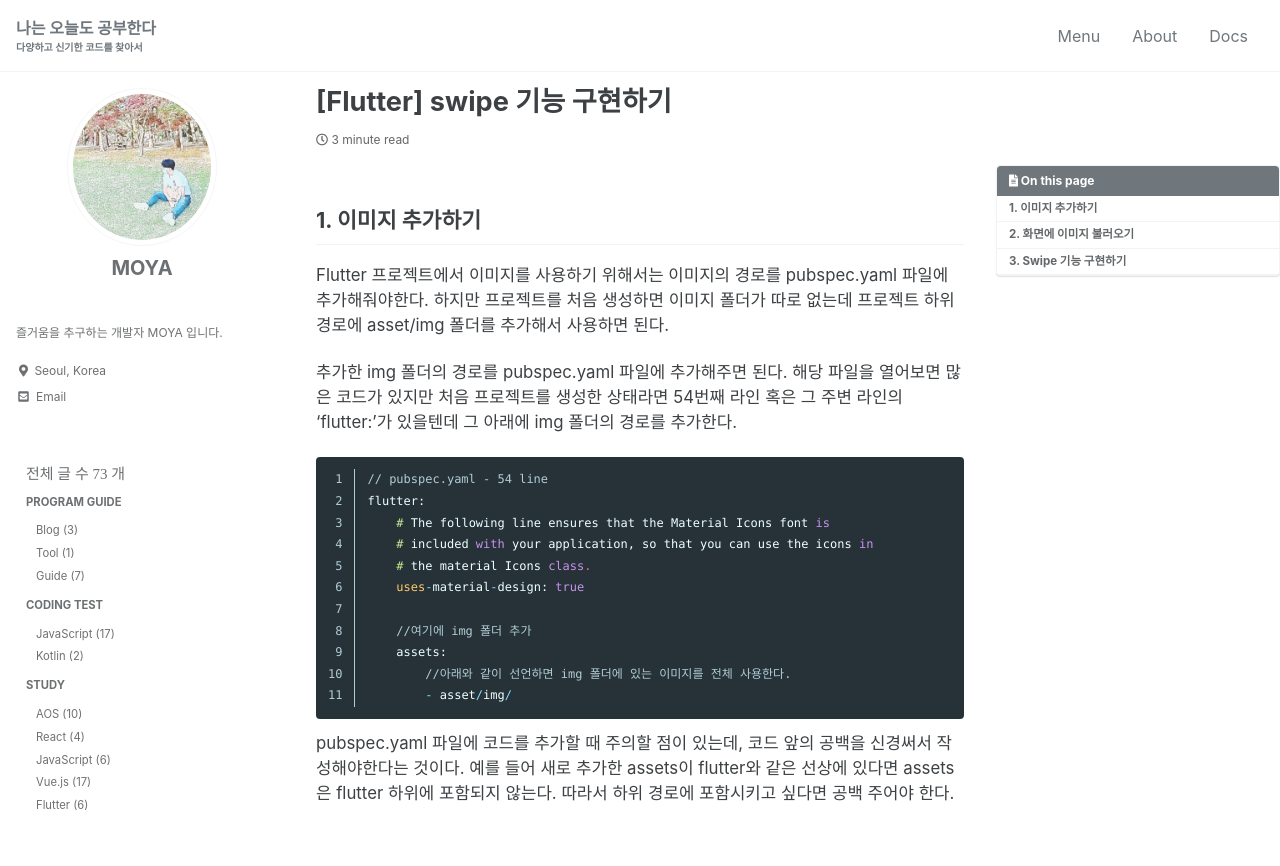
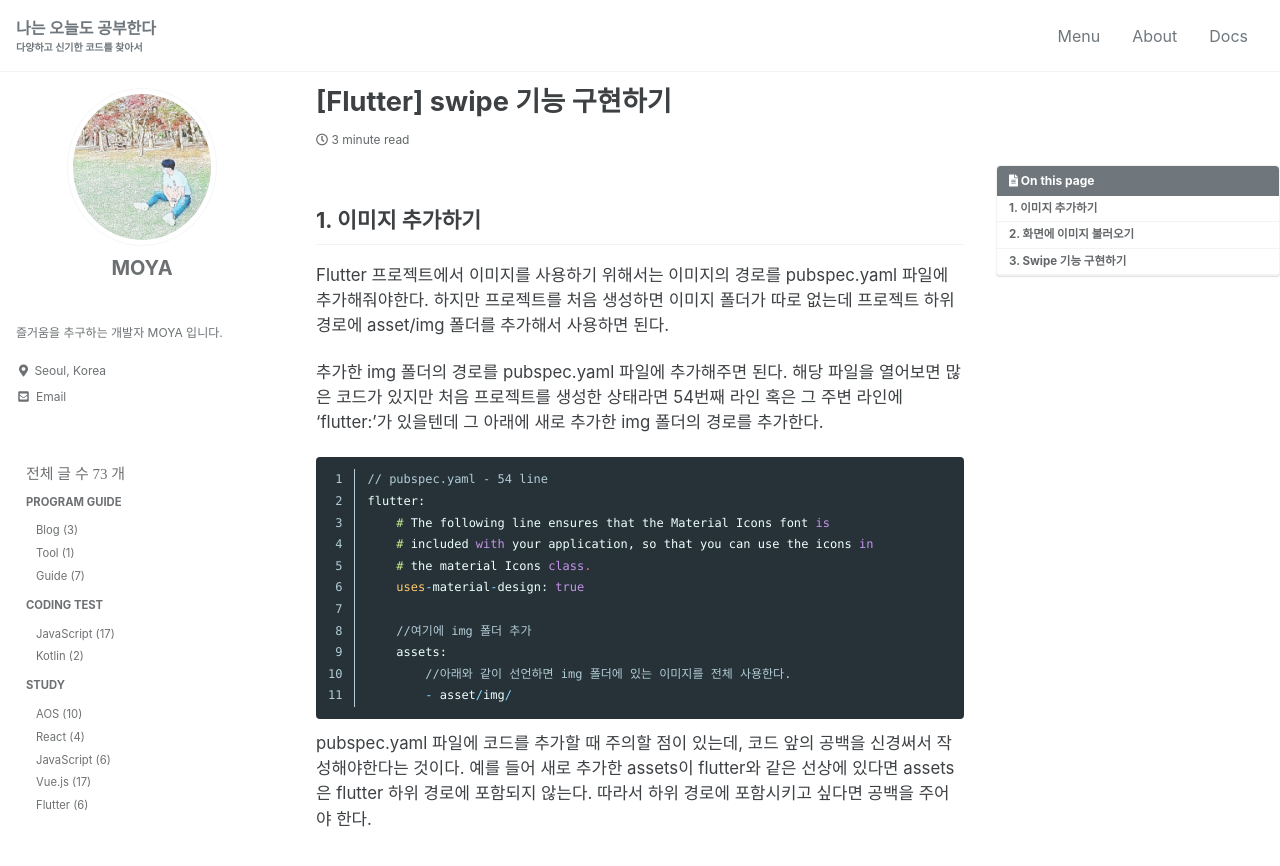
Before and after one commit to kdc7140/kdc7140.github.io, a Jekyll site: the page built from _posts/study/2023-12-06-flutter006.md, in a window 1280 px wide and 900 px high. Shown: the top 866 px of the window. Built offline with Jekyll 4.4.1, drawn with Linux system fonts in a browser that asks for light colours; cached includes are drawn as plain includes; some web fonts are replaced; some of the changed text lies outside the part shown.

Commit message:
contents change

````diff
--- a/_posts/study/2023-12-06-flutter006.md
+++ b/_posts/study/2023-12-06-flutter006.md
@@ -20,7 +20,7 @@
 
 Flutter 프로젝트에서 이미지를 사용하기 위해서는 이미지의 경로를 pubspec.yaml 파일에 추가해줘야한다. 하지만 프로젝트를 처음 생성하면 이미지 폴더가 따로 없는데 프로젝트 하위 경로에 asset/img 폴더를 추가해서 사용하면 된다.
 
-추가한 img 폴더의 경로를 pubspec.yaml 파일에 추가해주면 된다. 해당 파일을 열어보면 많은 코드가 있지만 처음 프로젝트를 생성한 상태라면 54번째 라인 혹은 그 주변 라인의 'flutter:'가 있을텐데 그 아래에 img 폴더의 경로를 추가한다.
+추가한 img 폴더의 경로를 pubspec.yaml 파일에 추가해주면 된다. 해당 파일을 열어보면 많은 코드가 있지만 처음 프로젝트를 생성한 상태라면 54번째 라인 혹은 그 주변 라인에 'flutter:'가 있을텐데 그 아래에 새로 추가한 img 폴더의 경로를 추가한다.
 
 ```dart
 // pubspec.yaml - 54 line
@@ -36,7 +36,7 @@
         - asset/img/
 ```
 
-pubspec.yaml 파일에 코드를 추가할 때 주의할 점이 있는데, 코드 앞의 공백을 신경써서 작성해야한다는 것이다. 예를 들어 새로 추가한 assets이 flutter와 같은 선상에 있다면 assets은 flutter 하위에 포함되지 않는다. 따라서 하위 경로에 포함시키고 싶다면 공백 주어야 한다.
+pubspec.yaml 파일에 코드를 추가할 때 주의할 점이 있는데, 코드 앞의 공백을 신경써서 작성해야한다는 것이다. 예를 들어 새로 추가한 assets이 flutter와 같은 선상에 있다면 assets은 flutter 하위 경로에 포함되지 않는다. 따라서 하위 경로에 포함시키고 싶다면 공백을 주어야 한다.
 
 <br/><br/>
 
@@ -79,7 +79,7 @@
 }
 ```
 
-img 폴더에 추가한 이미지 파일의 이름을 image_1로 설정해서 image_5까지 총 5개의 이미지를 추가하고 위의 코드를 실행하면 화면에 이미지가 나타나고 좌우 스크롤을 통해 총 5장의 이미지가 나타난다.
+img 폴더에 추가한 이미지 파일의 이름을 image_1로 설정해서 image_5까지 총 5개의 이미지를 추가하고 위의 코드를 실행하면 화면에 이미지가 나타나고 좌우 스크롤을 통해 총 5장의 이미지가 나타나는 화면을 볼 수 있다.
 
 <br/><br/>
 
@@ -163,4 +163,4 @@
 }
 ```
 
-전체적인 코드를 작성하면 위와 같다. PageController를 생성해서 PageView에 설정하고 화면을 일정 주기마다 넘길 타이머를 생성하고 애니매이션 효과를 작성한다.
+전체적인 코드를 작성하면 위와 같다. 전체적으로 간단히 요약하면 PageController를 생성해서 PageView에 설정하고, 화면을 일정 주기마다 넘길 타이머를 만들어서 애니매이션 효과를 주어 페이지를 완성할 수 있다.
````
